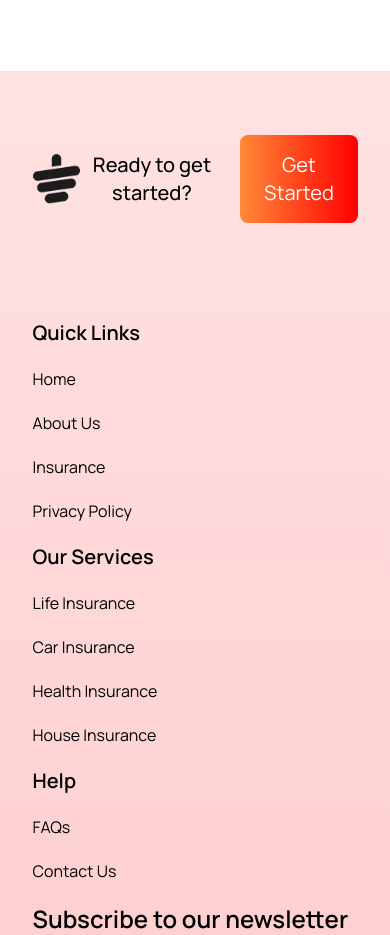
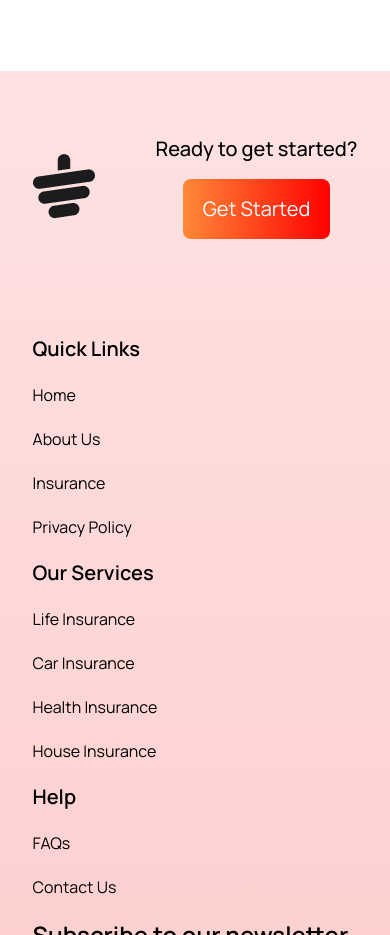
Before and after one commit to Samadsust71/tea-houe-tailwind, a plain HTML site: page index.html in a window 390 px wide. Shown: the part 6880-7815 px from the top of the page. Drawn offline with nearby package versions, Linux system fonts and the light colour scheme.

Commit message:
added some correction

```diff
--- a/index.html
+++ b/index.html
@@ -325,9 +325,9 @@
     <!-- footer section -->
     <footer class="mt-32 bg-gradient-to-t from-red-200 to-red-100">
       <section class="w-10/12 mx-auto py-16 lg:py-32">
-        <div class="flex  lg:justify-between items-center">
+        <div class="flex justify-between items-center">
           <div><img src="./images/cup.png" alt="" /></div>
-          <div class="flex gap-4 items-center">
+          <div class="flex flex-col lg:flex-row gap-4 items-center">
             <button class="text-xl font-medium">Ready to get started?</button>
             <button
               class="bg-gradient-to-r from-[#FF8938] to-[#FF0000] text-white items-center rounded-lg py-4 px-5 text-xl"
```
